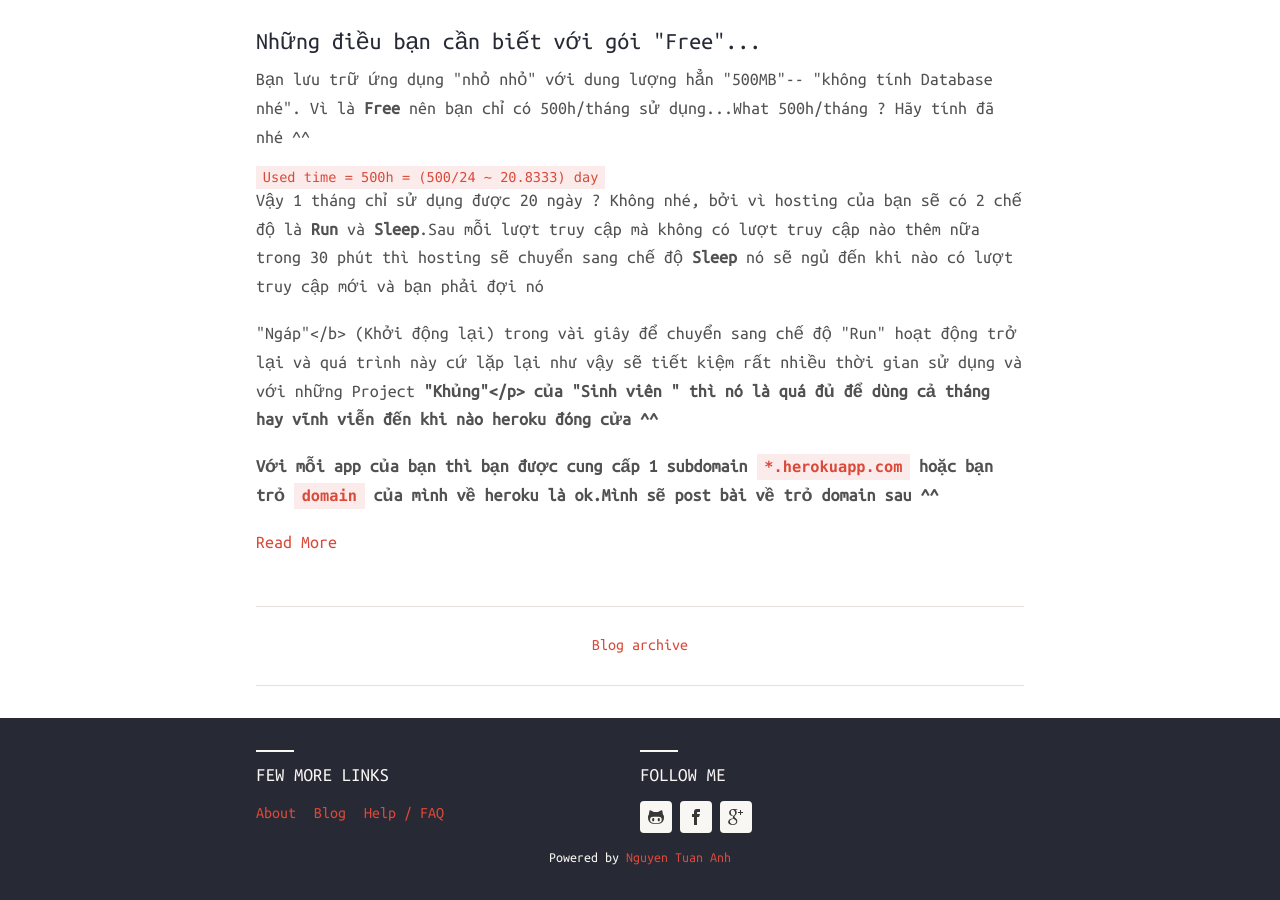
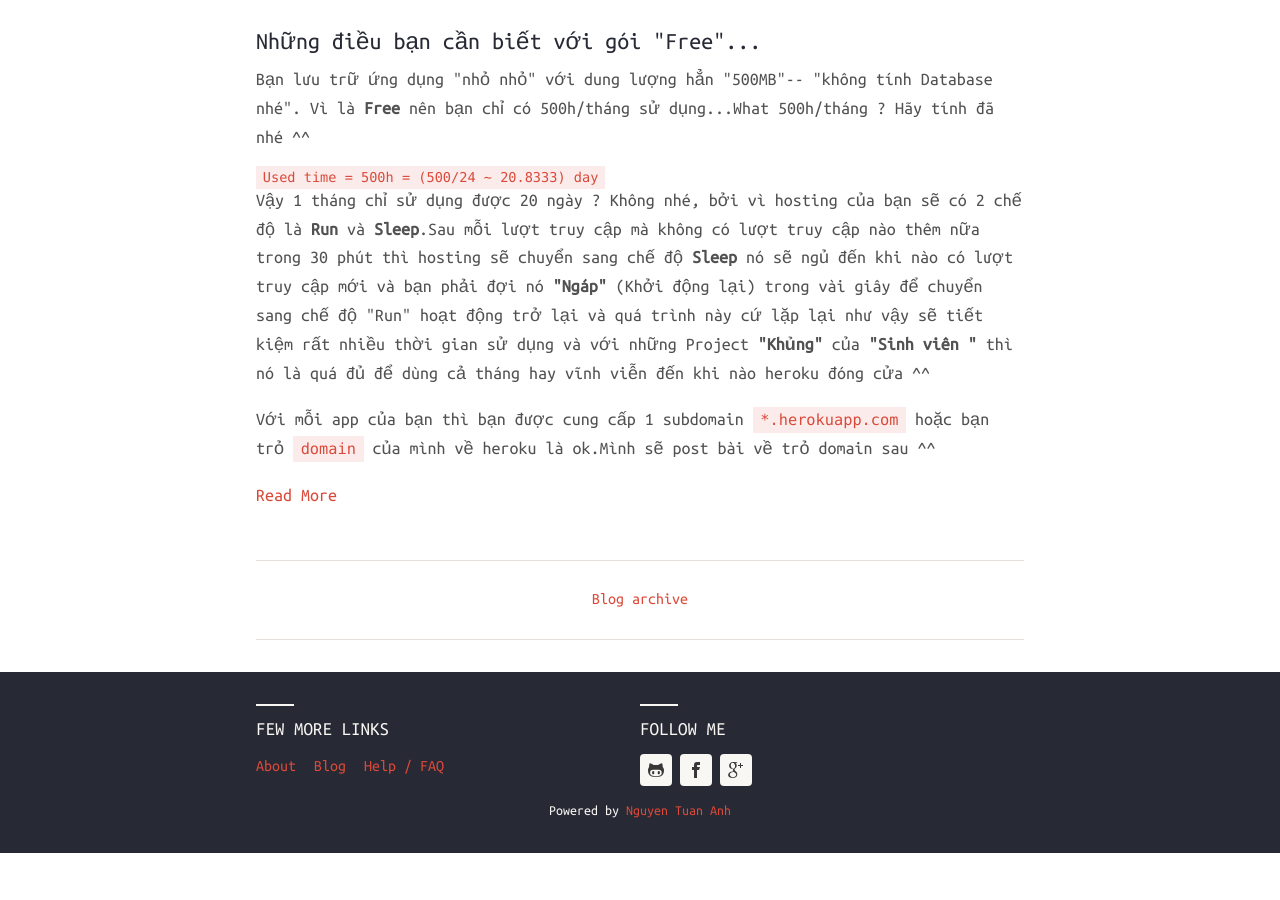
Before and after one commit to toanh2612/toanh2612.github.io, a Jekyll site: the page built from index.html, in a window 1280 px wide and 900 px high, scrolled down 793 px. Built offline with Jekyll 4.4.1, drawn with Linux system fonts in a browser that asks for light colours; nearby versions of some CDN libraries; after the commit the page ends 1646 px from its top, so only the background shows below that.

```diff
--- a/_posts/blogs/2018-11-01-deploy-heroku.markdown
+++ b/_posts/blogs/2018-11-01-deploy-heroku.markdown
@@ -18,5 +18,5 @@ này mình sẽ nói đến những gì mình biết với gói "Free".<p>
 <p>Bạn lưu trữ ứng dụng "nhỏ nhỏ" với dung lượng hẳn "500MB"-- "không tính Database nhé".
 Vì là <b>Free</b> nên bạn chỉ có 500h/tháng sử dụng...What 500h/tháng ? Hãy tính đã nhé ^^ </p>
 <code>Used time = 500h = (500/24 ~ 20.8333) day</code>
-<p> Vậy 1 tháng chỉ sử dụng được 20 ngày ? Không nhé, bởi vì hosting của bạn sẽ có 2 chế độ là <b>Run</b> và <b>Sleep</b>.Sau mỗi lượt truy cập mà không có lượt truy cập nào thêm nữa trong 30 phút thì hosting sẽ chuyển sang chế độ <b>Sleep</b> nó sẽ ngủ đến khi nào có lượt truy cập mới và bạn phải đợi nó <p>"Ngáp"</b> (Khởi động lại) trong vài giây để chuyển sang chế độ "Run" hoạt động trở lại và quá trình này cứ lặp lại như vậy sẽ tiết kiệm rất nhiều thời gian sử dụng và với những Project <b>"Khủng"</p> của <b>"Sinh viên "</b> thì nó là quá đủ để dùng cả tháng hay vĩnh viễn đến khi nào heroku đóng cửa ^^
+<p> Vậy 1 tháng chỉ sử dụng được 20 ngày ? Không nhé, bởi vì hosting của bạn sẽ có 2 chế độ là <b>Run</b> và <b>Sleep</b>.Sau mỗi lượt truy cập mà không có lượt truy cập nào thêm nữa trong 30 phút thì hosting sẽ chuyển sang chế độ <b>Sleep</b> nó sẽ ngủ đến khi nào có lượt truy cập mới và bạn phải đợi nó <b>"Ngáp"</b> (Khởi động lại) trong vài giây để chuyển sang chế độ "Run" hoạt động trở lại và quá trình này cứ lặp lại như vậy sẽ tiết kiệm rất nhiều thời gian sử dụng và với những Project <b>"Khủng"</b> của <b>"Sinh viên "</b> thì nó là quá đủ để dùng cả tháng hay vĩnh viễn đến khi nào heroku đóng cửa ^^</p>
 <p>Với mỗi app của bạn thì bạn được cung cấp 1 subdomain <code>*.herokuapp.com</code> hoặc bạn trỏ <code>domain</code> của mình về heroku là ok.Mình sẽ post bài về trỏ domain sau ^^</p>
```
Also changed, not shown: other parts of _posts/blogs/2018-11-01-deploy-heroku.markdown (+1 -1 lines).
